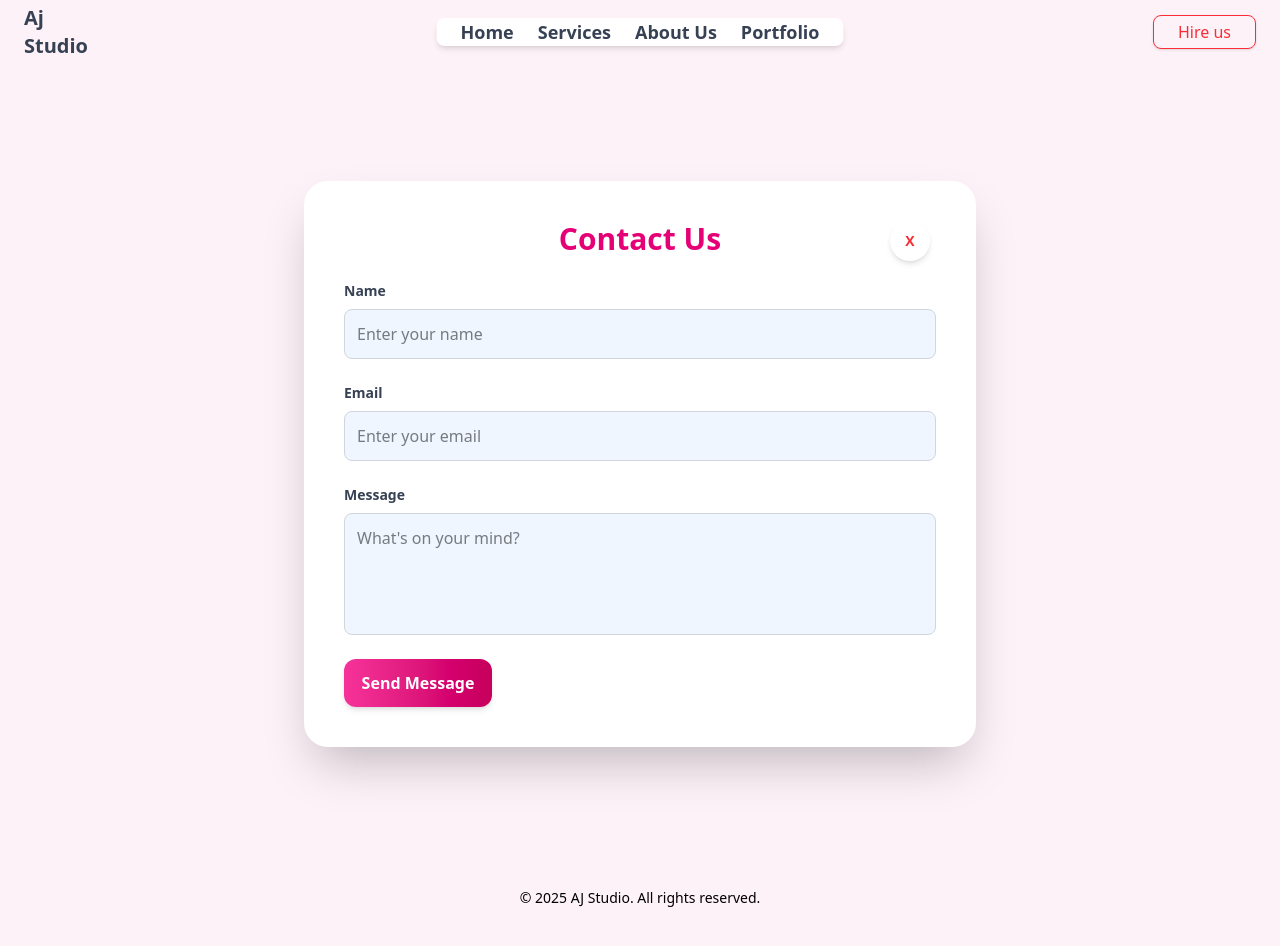
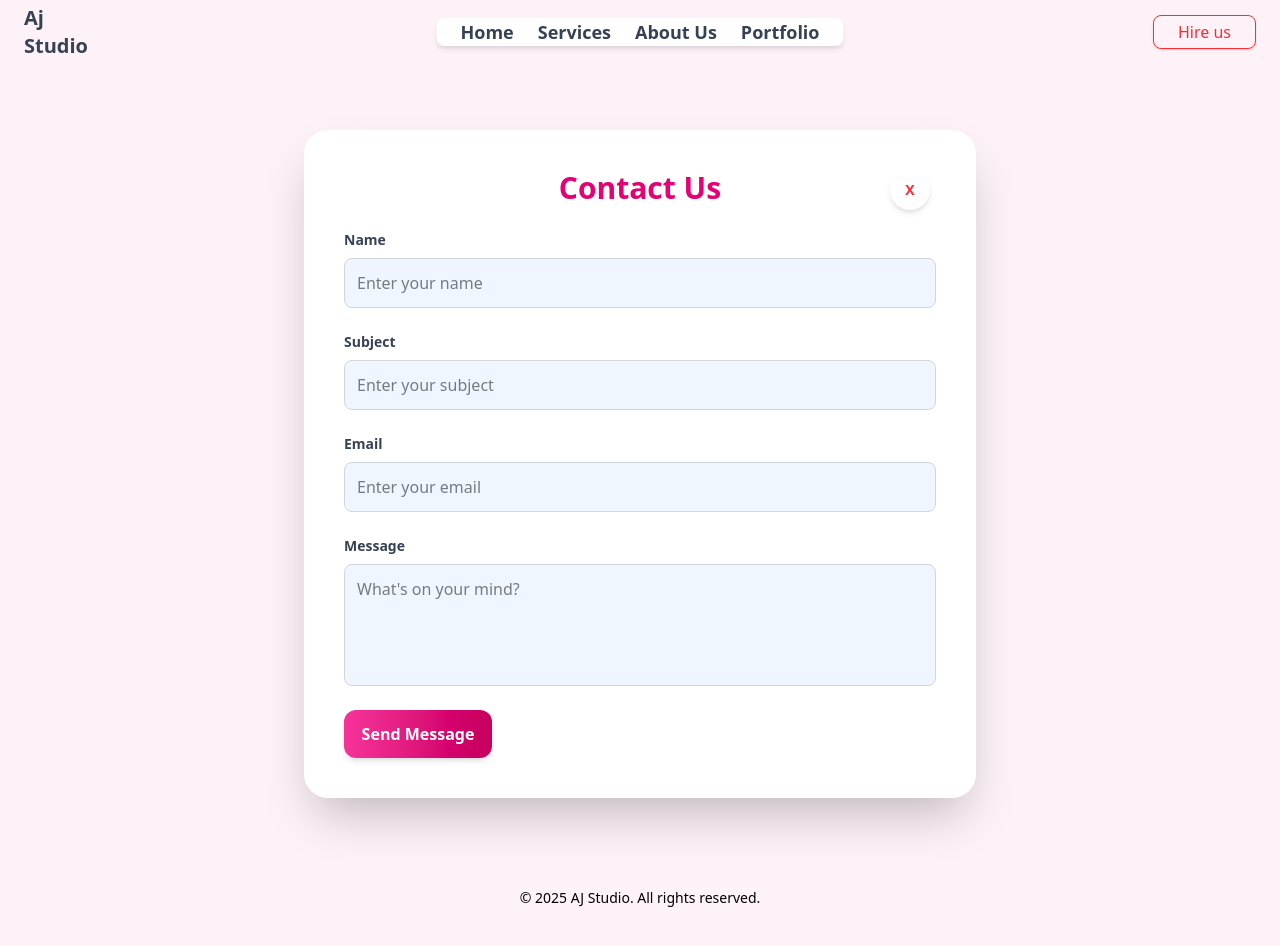
Before and after one commit to ajay-mkumar/photo-studio-UI, a React (Vite) app: page / in a window 1280 px wide. Both pictures are taken after a click on the button "Hire us". Shown: the top 946 px of the page. Built offline with nearby package versions, Linux system fonts and the light colour scheme; no server answers.

Commit message:
emailjs configured

```diff
--- a/package.json
+++ b/package.json
@@ -10,8 +10,8 @@
     "preview": "vite preview"
   },
   "dependencies": {
+    "@emailjs/browser": "^4.4.1",
     "@tailwindcss/vite": "^4.1.11",
-    "emailjs": "^4.0.3",
     "lucide-react": "^0.525.0",
     "react": "^19.1.0",
     "react-dom": "^19.1.0",
--- a/src/components/HireUs/HireUsComponent.tsx
+++ b/src/components/HireUs/HireUsComponent.tsx
@@ -1,10 +1,10 @@
 import { HOMEPAGE } from "../../constants/constants";
 import { useModal } from "../../context/ModalContext";
-import emailJs from "emailjs-com";
+import emailJs from "@emailjs/browser";
 
-const serviceId :string = import.meta.env.SERVICE_ID;
-const templateId = import.meta.env.TEMPLATE_ID;
-const publicKey = import.meta.env.PUBLIC_KEY;
+const serviceId: string = import.meta.env.VITE_EMAIL_SERVICE_ID;
+const templateId = import.meta.env.VITE_EMAIL_TEMPLATE_ID;
+const publicKey = import.meta.env.VITE_EMAIL_PUBLIC_KEY;
 
 function HireUsComponent() {
   const { toggleModal } = useModal();
@@ -48,6 +48,18 @@ function HireUsComponent() {
             id="name"
             name="name"
             placeholder="Enter your name"
+            className="p-3 border border-gray-300 rounded-lg focus:outline-none focus:ring-2 focus:ring-blue-400 bg-blue-50"
+          />
+        </div>
+        <div className="flex flex-col gap-2">
+          <label htmlFor="title" className="text-sm font-semibold text-gray-700">
+            Subject
+          </label>
+          <input
+            type="text"
+            id="title"
+            name="title"
+            placeholder="Enter your subject"
             className="p-3 border border-gray-300 rounded-lg focus:outline-none focus:ring-2 focus:ring-blue-400 bg-blue-50"
           />
         </div>
--- a/vite-env.d.ts
+++ b/vite-env.d.ts
@@ -1,7 +1,7 @@
 interface ImportMetaEnv {
-    readonly SERVICE_ID: string;
-    readonly TEMPLATE_ID: string;
-    readonly PUBLIC_KEY: string;
+    readonly VITE_EMAIL_SERVICE_ID: string;
+    readonly VITE_EMAIL_TEMPLATE_ID: string;
+    readonly VITE_EMAIL_PUBLIC_KEY: string;
   }
 
 interface ImportMeta {
```
Also changed, not shown: 1 other file (tests, documents, lock files or other folders).
